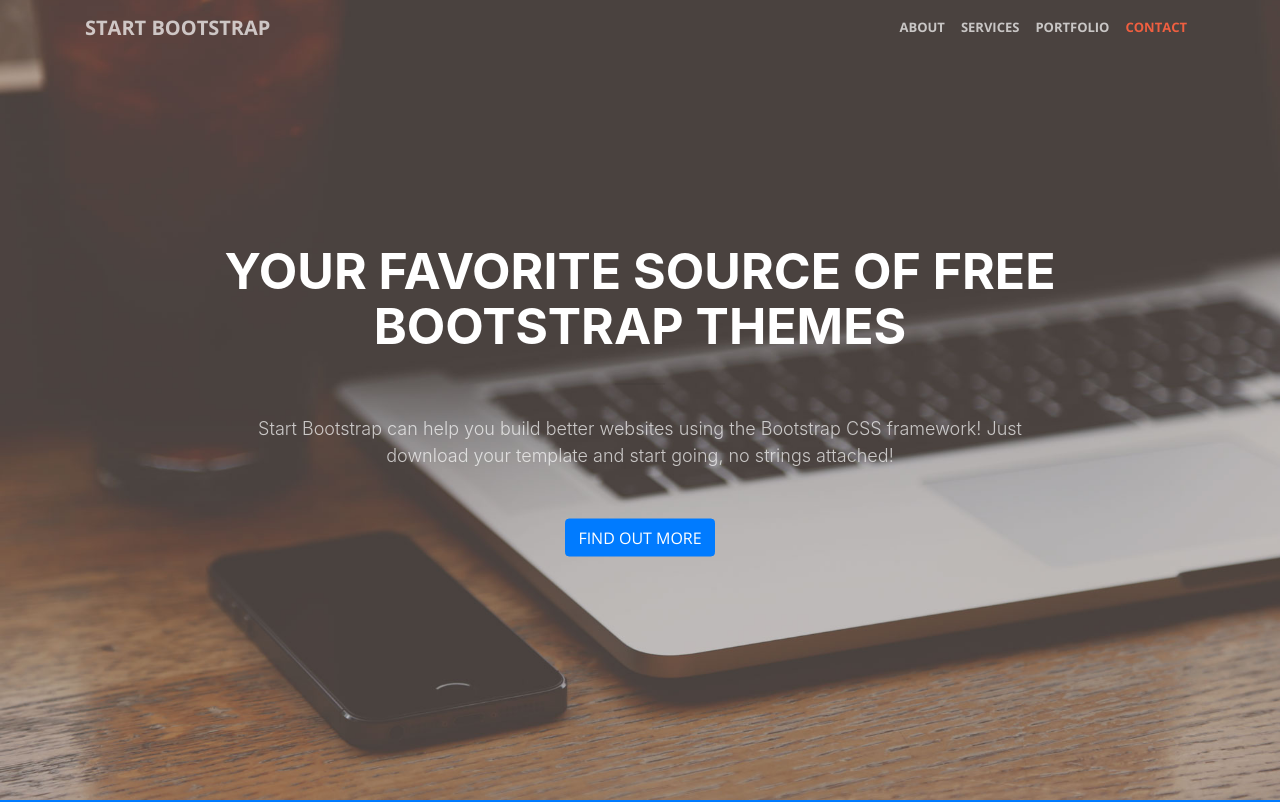
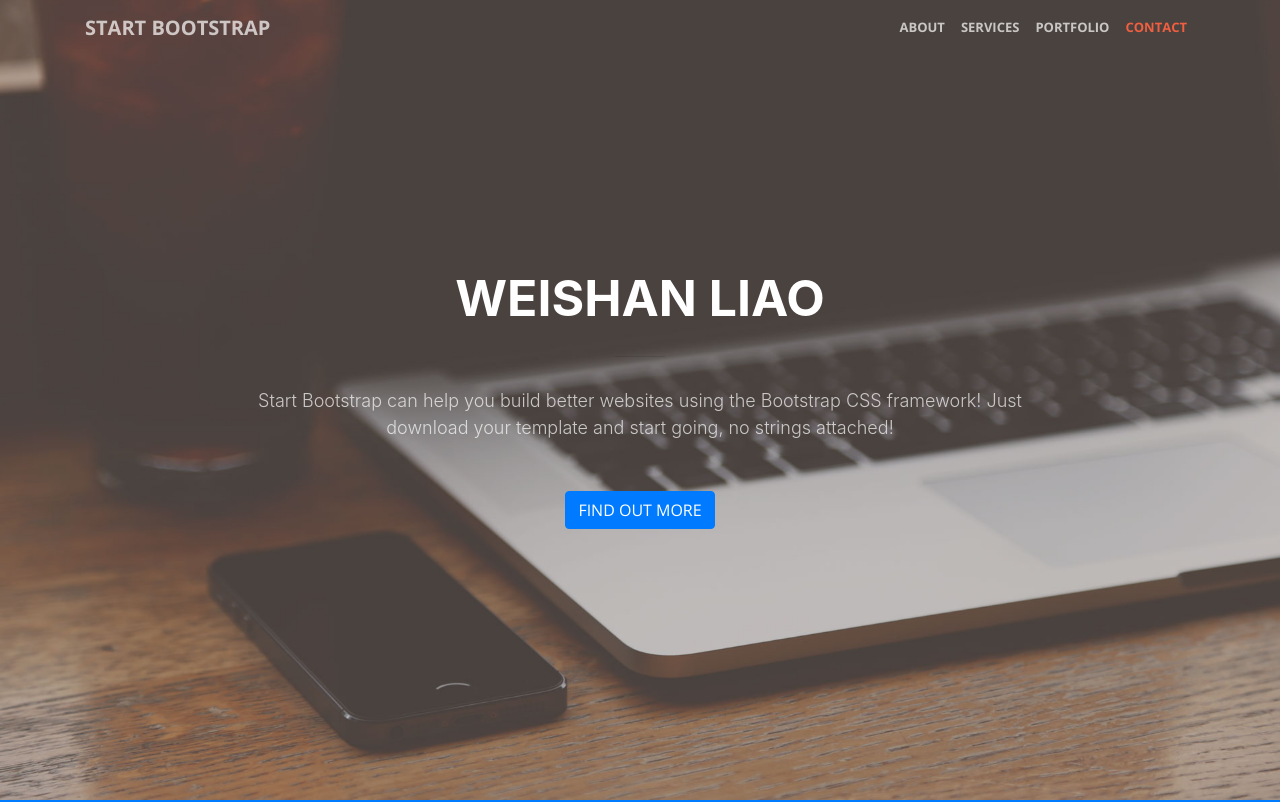
Before and after one commit to weishanliao/weishanliao.github.io, a website with bundled scripts: page index.html in a window 1280 px wide. Shown: the top 802 px of the page. Built offline with nearby package versions, Linux system fonts and the light colour scheme.

Commit message:
Changed title

```diff
--- a/index.html
+++ b/index.html
@@ -57,7 +57,7 @@
     <header class="masthead">
       <div class="header-content">
         <div class="header-content-inner">
-          <h1 id="homeHeading">Your Favorite Source of Free Bootstrap Themes</h1>
+          <h1 id="homeHeading">Weishan Liao</h1>
           <hr>
           <p>Start Bootstrap can help you build better websites using the Bootstrap CSS framework! Just download your template and start going, no strings attached!</p>
           <a class="btn btn-primary btn-xl js-scroll-trigger" href="#about">Find Out More</a>
```
